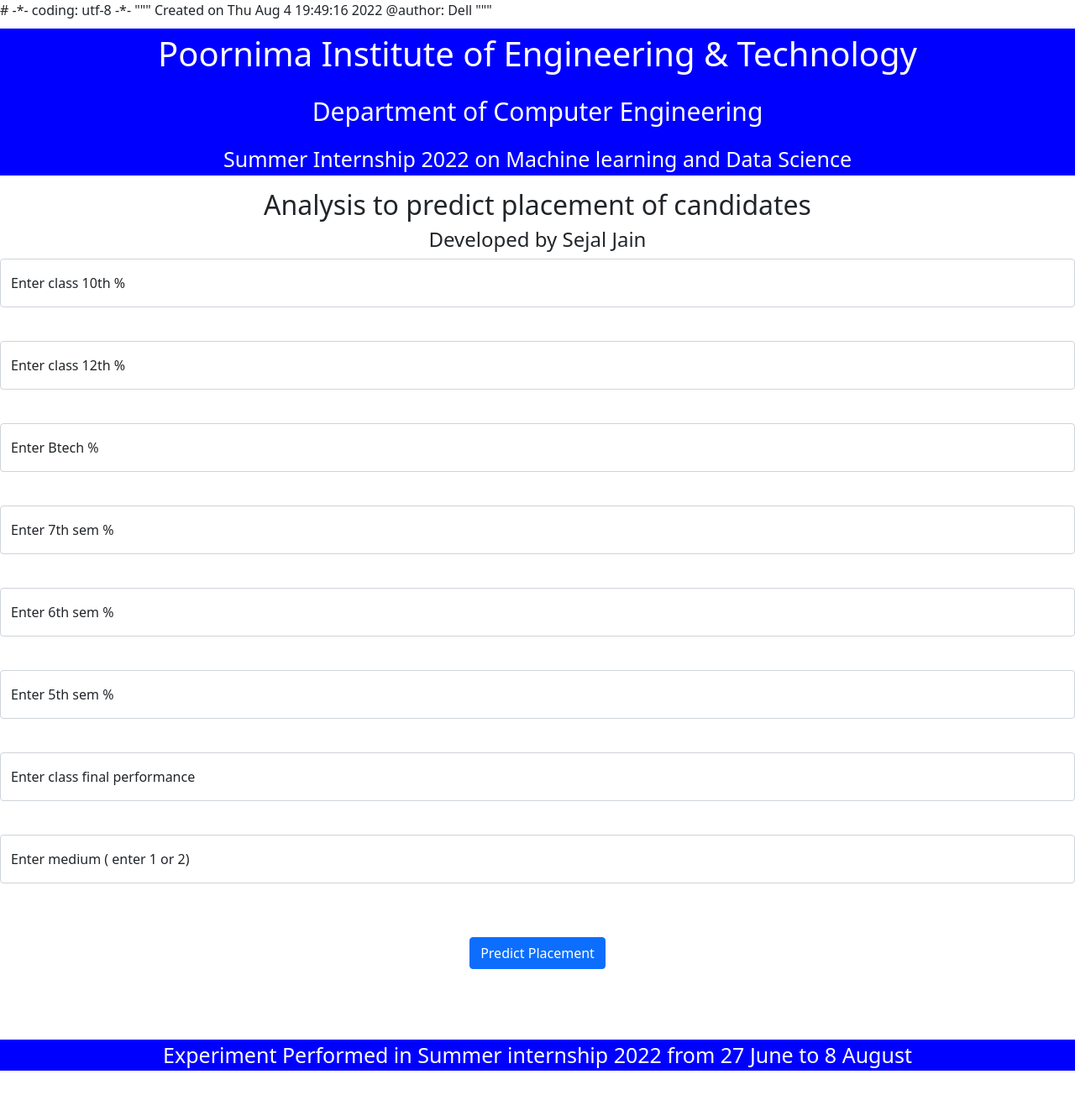
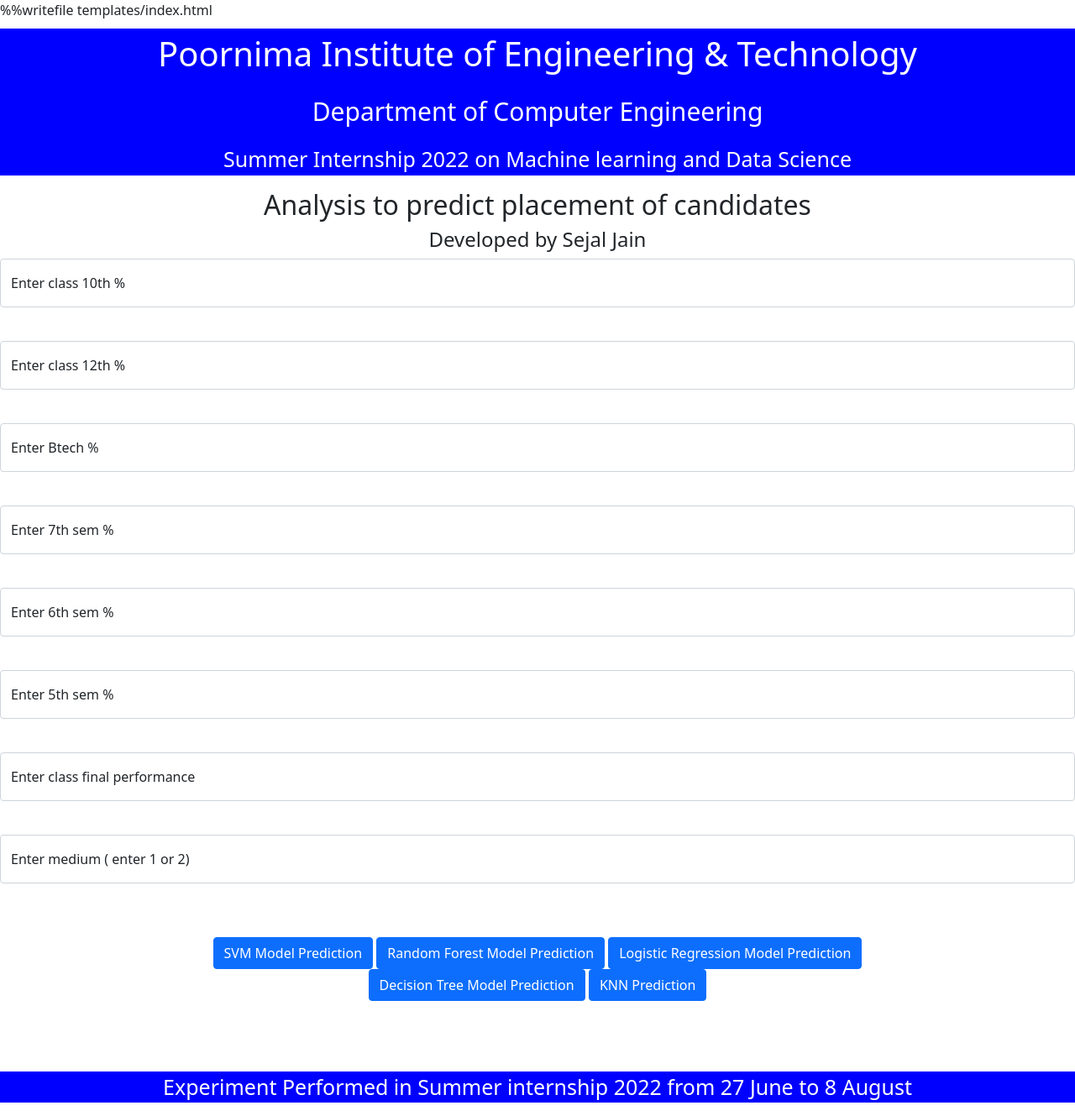
Before and after one commit to sejalpcegithub/SejalJain_Project6_Deployment, a Flask app: page / in a window 1280 px wide. Shown: the whole page at 84% size. Before the commit the page ends 1275 px from the top, so only its background shows below. Run offline with Flask 2, Linux system fonts and the light colour scheme; parts of the project's set-up code (start-up, migrations or seed data) failed here and were passed over.

Commit message:
Update index.html

```diff
--- a/templates/index.html
+++ b/templates/index.html
@@ -1,14 +1,9 @@
-# -*- coding: utf-8 -*-
-"""
-Created on Thu Aug  4 19:49:16 2022
-
-@author: Dell
-"""
+%%writefile templates/index.html
 <!DOCTYPE html>
 <html >
 <!--From https://codepen.io/frytyler/pen/EGdtg-->
 <head>
-<title>Machine Learning Placement Prediction Model Deployment</title>
+<title>Machine Learning Model Deployment</title>
 <meta charset="UTF-8">
 
 <link href='https://fonts.googleapis.com/css?family=Open+Sans+Condensed:300' rel='stylesheet' type='text/css'>
@@ -63,6 +58,10 @@
 <br>
 
 
+
+
+
+
 <div class="form-floating mb-3">
 <input type="number" class="form-control" id="exp4" name="exp4" step="any" min="2" max="100" placeholder="0" required="required">
 <label for="floatingInput">Enter  7th sem  %</label>
@@ -95,7 +94,23 @@
 
 
 <br>
-<button type="submit" class="btn btn-primary btn-block btn-large">Predict Placement</button>
+
+<div>
+  <button type="submit" class="btn btn-primary btn-block btn-large">SVM Model Prediction</button>
+  <button type="submit" class="btn btn-primary btn-block btn-large">Random Forest Model Prediction</button>
+  <button type="submit" class="btn btn-primary btn-block btn-large">Logistic Regression Model Prediction</button>
+  </div>
+  <div class="space">
+</div>
+<div class="space">
+</div>
+
+<div>
+  <button type="submit" class="btn btn-primary btn-block btn-large">Decision Tree Model Prediction</button>
+  <button type="submit" class="btn btn-primary btn-block btn-large">KNN Prediction</button>
+</div>
+
+
 </form>
 <br>
 <br>
```
